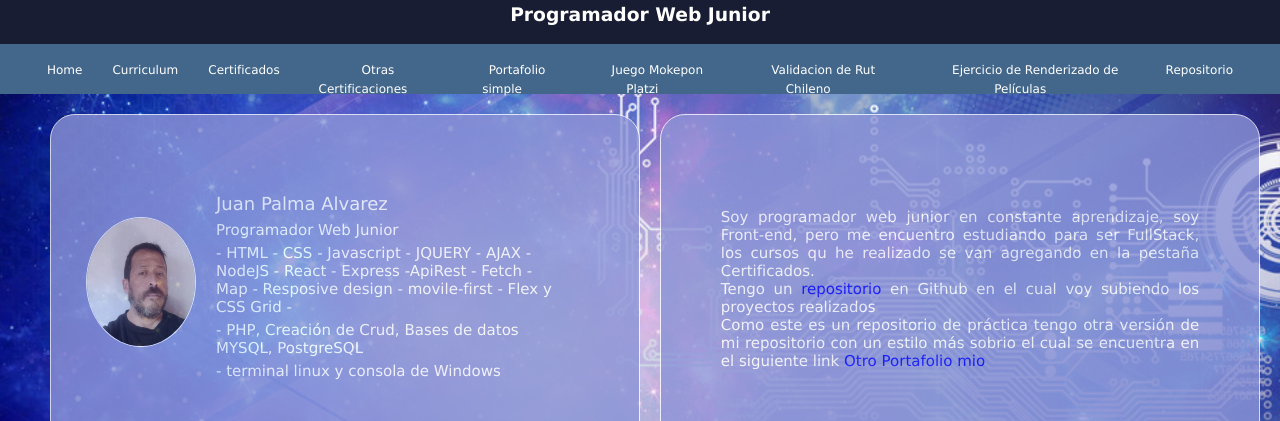
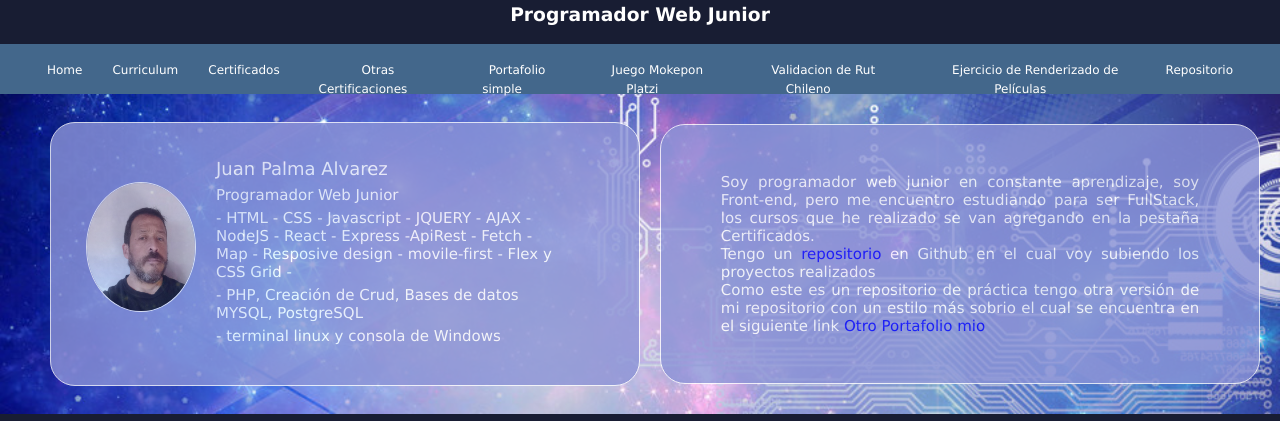
Before and after one commit to jpalma76/repositorio, a plain HTML site: page index.html in a window 1280 px wide. Shown: the part 136-557 px from the top of the page. Drawn offline with Linux system fonts and the light colour scheme.

Commit message:
modificacion css para vista principal, tamaño del container y de las cards

```diff
--- a/css/index.css
+++ b/css/index.css
@@ -8,7 +8,7 @@
 .index-container{
     display: flex;
     width: 100%;
-    height: auto;
+    height: 320px;
     align-items: center;
     background-image: url('../images/fondo.jpg');
     background-repeat: no-repeat;
@@ -21,7 +21,7 @@
     position: relative;
     display: flex;
     max-width: 600px;
-    min-height: 350px;
+    min-height: 260px;
     align-items: center;
     border-radius: 25px;
     border: 1px solid white;
@@ -63,8 +63,7 @@
     flex-direction: column;
     max-width: 600px;
     min-width: 400px;
-    height: 350px;
-    min-height: 280px;
+    min-height: 260px;
     align-items: center;
     justify-content: center;
     border-radius: 25px;
--- a/index.html
+++ b/index.html
@@ -107,7 +107,7 @@
             </section>
 
             <section class="home-card2">
-                <p>Soy programador web junior en constante aprendizaje, soy Front-end, pero me encuentro estudiando para ser FullStack, los cursos qu he realizado se van agregando en la pestaña Certificados.</p>
+                <p>Soy programador web junior en constante aprendizaje, soy Front-end, pero me encuentro estudiando para ser FullStack, los cursos que he realizado se van agregando en la pestaña Certificados.</p>
                 <p>Tengo un <a target="_blank" class="url-repository" href="https://github.com/jpalma76">repositorio</a> en Github en el cual voy subiendo los proyectos realizados </p>
                 <p>Como este es un repositorio de práctica tengo otra versión de mi repositorio con un estilo más sobrio el cual se encuentra en el siguiente link <a target="_blank" class="link-portfolio" href="https://otro-portafolio.netlify.app/">Otro Portafolio mio</a></p>
 
```
